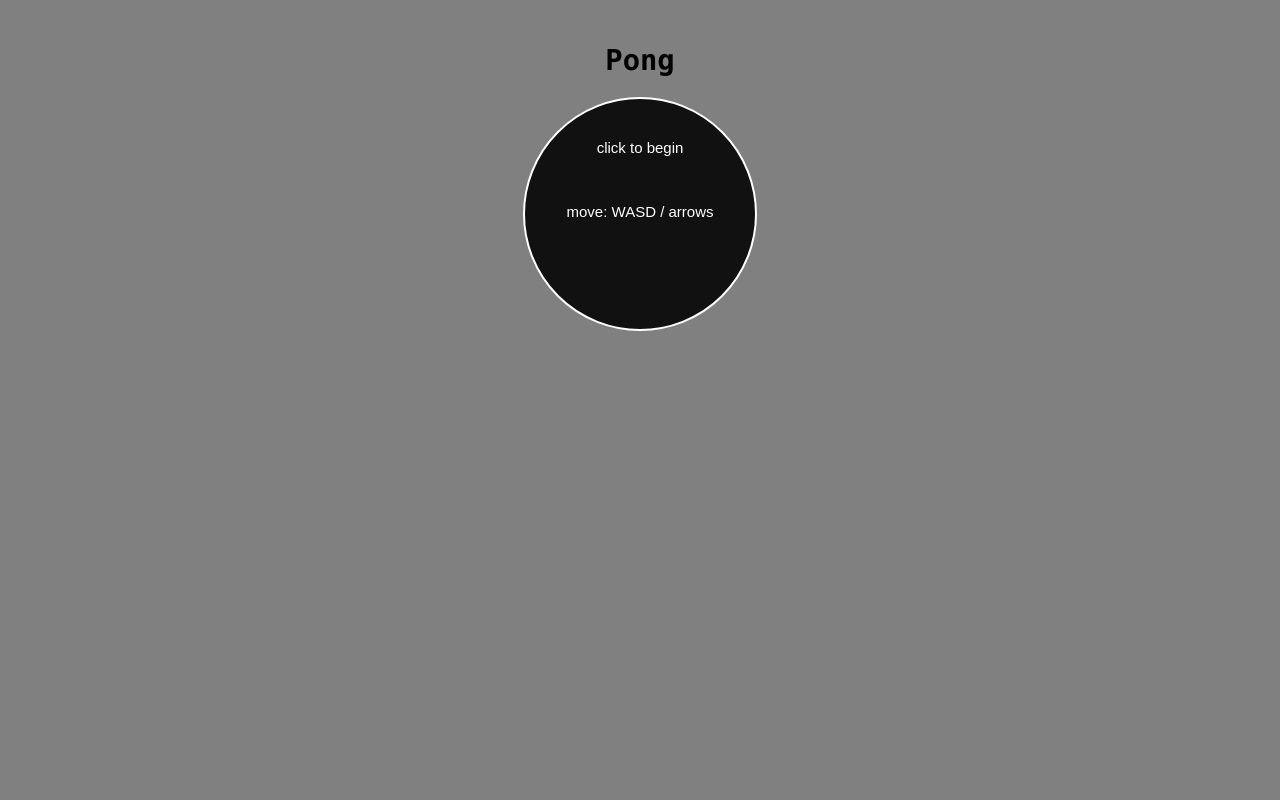
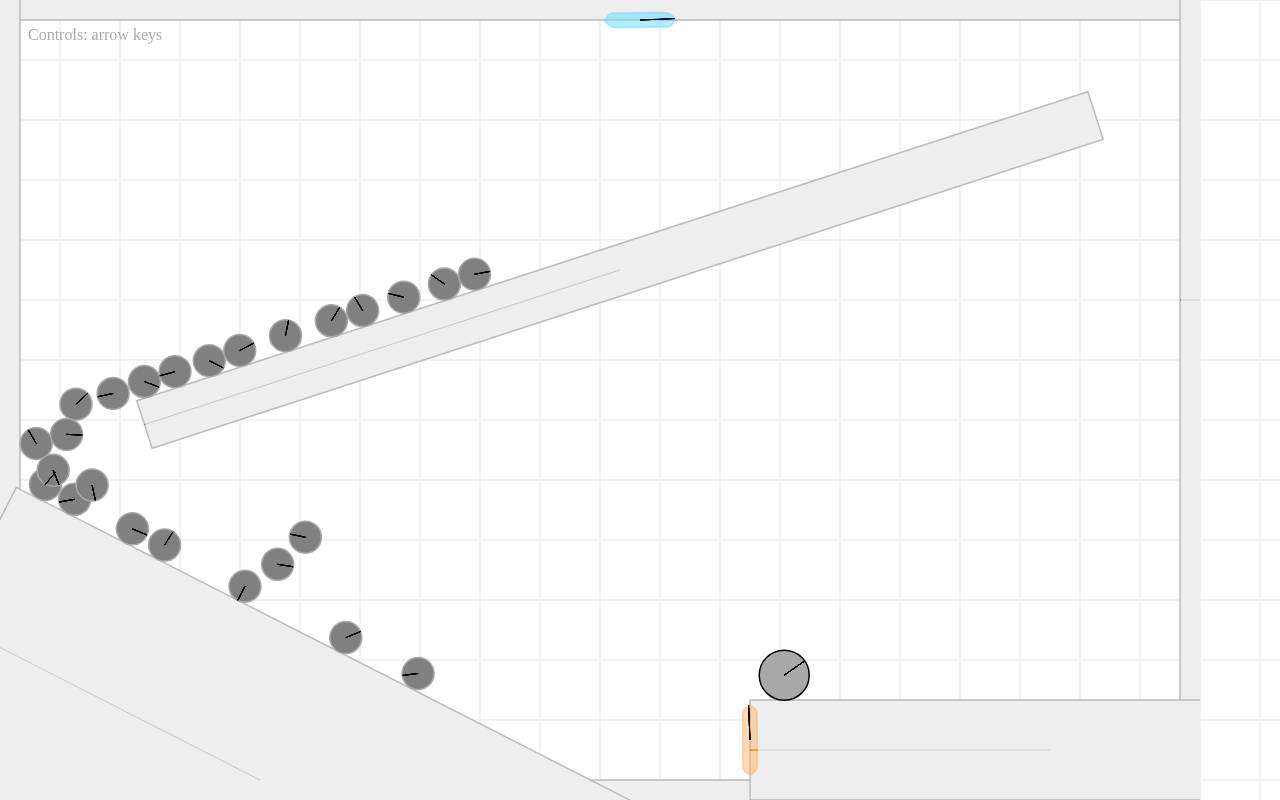
Before and after one commit to deniztetik/super-pong, a website: page client/index.html in a window 1280 px wide. Drawn offline with Linux system fonts and the light colour scheme; animation ran at ten frames a second.

Commit message:
replaced template with platformer v0.3

```diff
--- a/client/css/style.css
+++ b/client/css/style.css
@@ -1,35 +1,21 @@
+svg {
+  position: fixed;
+  top: 0;
+  left: 0;
+  height: 100%;
+  width: 100%;
+  z-index: -1;
+}
+body {
+  background-color: white;
+  color: darkgrey;
 
-body {
-  background-color: grey;
-  color: black;
-  font-family: "Lucida Console", Monaco, monospace;
-  font-size: 90%;
 }
-#hud {
-  font-size: 100%;
-  text-align: center;
-}
-
 canvas {
+  max-width: 100%;
+  max-height: 100%;
   position: absolute;
   left: 0;
   top: 0;
-  z-index: -1;
+  z-index: 1;
 }
-#pongSplash {
-  margin: auto;
-  text-align: center;
-  width: 180px;
-  height: 180px;
-  font: 15px arial, sans-serif;
-  color: white;
-  background-color: #111;
-  border-style: solid;
-  border-color: white;
-  border-width: 2px;
-  padding-top: 25px;
-  padding-bottom: 25px;
-  padding-right: 25px;
-  padding-left: 25px;
-  border-radius: 50%;
-}
--- a/client/index.html
+++ b/client/index.html
@@ -2,20 +2,18 @@
 <html >
   <head>
     <meta charset="UTF-8">
-    <title>super Pong(matter.js)</title>
+    <title>platformer v0.3 (matter.js)</title>
     <link rel="stylesheet" href="css/style.css">
   </head>
   <body>
+    <svg>
+      <g id="grid" stroke="#f2f2f2">
+        <line x1="0" y1="0" x2="3000" y2="0" style="stroke-dasharray:1,58,1,0;stroke-width:3000;"/>
+        <line x1="0" y1="0" x2="0" y2="3000" style="stroke-dasharray:1,58,1,0;stroke-width:3000;"/>
+      </g>
+    </svg>
     <br>
-    <div id='hud'>
-      <h1>Pong</h1>
-      <div id='pongSplash' onclick="superPong()">
-        <p>click to begin</p>
-        <br>
-        <p>move: WASD / arrows</p>
-      </div>
-    </div>
-    <script src='bower_components/jquery/dist/jquery.min.js'></script>
+    &nbsp;&nbsp;&nbsp;&nbsp;&nbsp;Controls: arrow keys
     <script src='bower_components/Matter/build/matter.min.js'></script>
     <script src="js/index.js"></script>
   </body>
--- a/client/js/index.js
+++ b/client/js/index.js
@@ -1,84 +1,299 @@
-function superPong() {
- //global game values
- var game = {
-   round: 0
-  //  players: [player1, player2]
+//  http://brm.io/matter-js/docs/
+//  http://brm.io/matter-js/demo/#mixed
+//  https://github.com/liabru/matter-js/blob/master/demo/js/Demo.js
+//  https://en.wikipedia.org/wiki/Rotation_matrix
+
+/*    ideas
+change the collision filter group for the body the portal is on
+if the player touches the portal make the player not able to collide with the wall
+add in some invisible edges to the portal
+if the player's center touches the portal teleport to the other portal
+make portals fireable with ray casting  (consider using point checks, not raycasting)
+  https://github.com/liabru/matter-js/issues/181
+
+
+*/
+
+function rotateVector(vector, angle) {
+  return {
+    x: vector.x * Math.cos(angle) - vector.y * Math.sin(angle),
+    y: vector.x * Math.sin(angle) + vector.y * Math.cos(angle)
+  }
 }
 
-  //looks for key presses and logs them
-  var keys = [];
-  $("body").on("keydown", function(e) {
-    keys[e.keyCode] = true;
-  });
-  $("body").on("keyup", function(e) {
-    keys[e.keyCode] = false;
-  });
 
-  // module aliases
+//game objects values
+var game = {
+  cycle: 0,
+  width: 1200,
+  height: 800,
+}
+
 var Engine = Matter.Engine,
+  Render = Matter.Render,
   World = Matter.World,
   Events = Matter.Events,
-   Composite = Matter.Composite,
-    Vertices = Matter.Vertices,
   Body = Matter.Body,
+  //Composites = Matter.Composites,
   Bodies = Matter.Bodies;
 
 // create an engine
 var engine = Engine.create();
-  //turn off gravity
-  engine.world.gravity.y = 0;
+
+var render = Render.create({
+  element: document.body,
+  engine: engine,
+  options: {
+    width: game.width, //window.outerWidth,
+    height: game.height, //window.innerHeight,
+    pixelRatio: 1,
+    background: 'rgba(255, 0, 0, 0.0)',
+    wireframeBackground: '#222',
+    enabled: true,
+    wireframes: false,
+    showVelocity: false,
+    showAngleIndicator: true,
+    showCollisions: false,
+  }
+});
+
+//add the walls
+var offset = 5;
+World.add(engine.world, [
+  Bodies.rectangle(400, -offset, game.width * 2 + 2 * offset, 50, {
+    isStatic: true
+  }),
+  Bodies.rectangle(400, game.height + offset, game.width * 2 + 2 * offset, 50, {
+    isStatic: true
+  }),
+  Bodies.rectangle(game.width + offset, 300, 50, game.height * 2 + 2 * offset, {
+    isStatic: true
+  }),
+  Bodies.rectangle(-offset, 300, 50, game.height * 2 + 2 * offset, {
+    isStatic: true
+  })
+]);
+
+// add some ramps to the world for the bodies to roll down
+World.add(engine.world, [
+  //Bodies.rectangle(200, 150, 700, 20, { isStatic: true, angle: Math.PI * 0.06 }),
+  Bodies.rectangle(620, 270, 1000, 50, {
+    isStatic: true,
+    angle: -Math.PI * 0.1
+  }),
+  Bodies.rectangle(260, 780, 700, 300, {
+    isStatic: true,
+    angle: Math.PI * 0.15
+  }),
+  Bodies.rectangle(1050, 750, 600, 100, {
+    isStatic: true,
+    //angle: -Math.PI * 0.1
+  }),
+]);
+
+//adds some balls
+for(var i = 0; i<25;i++){
+  World.add(engine.world, Bodies.circle(400,200,16,{
+    density: 0.0005,
+    friction: 0,//0.05,
+    frictionStatic: 0.5,
+    frictionAir: 0.001,
+    restitution: 0.5,
+    portal: -1, // 0,1 for each portal  and -1 for no portal
+    render:{
+      strokeStyle:'darkgrey',
+      fillStyle:'grey'
+    },
+  })
+)}
+//add portals
+var portal0 = Bodies.rectangle(900-150, game.height-60, 70, 15, {
+  portal: 0,
+  chamfer: { radius: 10 },
+  isStatic: true,
+  isSensor: true,
+  render:{ //orange
+    strokeStyle:'#ffb366',
+    fillStyle:'#ffb366',
+    //lineWidth: 20,
+    opacity: 0.5,
+  },
+  angle: Math.PI*0.5
+})
+
+var portal1 = Bodies.rectangle(640, 0+20, 70, 15, {
+  portal: 1,
+  chamfer: { radius: 10 },
+  isStatic: true,
+  isSensor: true,
+  render:{ //blue
+    strokeStyle:'#66d9ff',
+    fillStyle:'#66d9ff',
+    opacity: 0.5,
+  },
+  angle: Math.PI//Math.PI*0.5
+})
+
+//add the player
+const playerRadius = 25
+var player = Bodies.circle(800, game.height-200, playerRadius, {
+  density: 0.001,
+  friction: 0.7,
+  frictionStatic: 0,
+  frictionAir: 0.005,
+  restitution: 0.3,
+  ground: false,
+  jumpCD: 0,
+  portal: -1, // 0,1 for each portal  and -1 for no portal
+  collisionFilter:{
+    category: 1,
+    group: 1,
+    mask: 1
+  },
+  render:{
+    strokeStyle:'black',
+    fillStyle:'darkgrey'
+  },
+});
+player.collisionFilter.group = -1
+
+//this sensor check if the player is on the ground to enable jumping
+var playerSensor = Bodies.rectangle(0, 0, playerRadius, 5, {
+  isSensor: true,
+  render:{
+    visible: false
+  },
+  //isStatic: true,
+})
+playerSensor.collisionFilter.group = -1
+
+//populate world
+World.add(engine.world, [player, playerSensor, portal0, portal1]);
+
+//looks for key presses and logs them
+var keys = [];
+document.body.addEventListener("keydown", function(e) {
+  keys[e.keyCode] = true;
+});
+document.body.addEventListener("keyup", function(e) {
+  keys[e.keyCode] = false;
+});
+
+function playerGroundCheck(event, ground) { //runs on collisions events
+  var pairs = event.pairs
+  for (var i = 0, j = pairs.length; i != j; ++i) {
+    var pair = pairs[i];
+    if (pair.bodyA === playerSensor) {
+      player.ground = ground;
+    } else if (pair.bodyB === playerSensor) {
+      player.ground = ground;
+    }
+  }
+}
+
+function touchingPortals(event,pEnter,pExit){
+  var pairs = event.pairs;
+  var d = {x:0,y:0};
+  for (var i = 0, j = pairs.length; i != j; ++i) {
+    var pair = pairs[i];
+    if (pair.bodyB === pEnter && pair.bodyA.portal != pEnter.portal) {
+      //body exiting the portal keeps track of what portal they just left so they don't renter
+      pair.bodyA.portal = pExit.portal;
+      d = {
+        x: -(pEnter.position.x - pair.bodyA.position.x)*0.5,
+        y: (pEnter.position.y - pair.bodyA.position.y)*0.5
+      }
+      Body.setPosition(pair.bodyA, pExit.position);
+      Body.translate(pair.bodyA, d);
+      // rotate velocity
+      Matter.Body.setVelocity(pair.bodyA, rotateVector(pair.bodyA.velocity,pExit.angle-pEnter.angle))
+    } else if (pair.bodyA === pEnter && pair.bodyB.portal != pEnter.portal) {
+      //body exiting the portal keeps track of what portal they just left so they don't renter
+      pair.bodyB.portal = pExit.portal;
+      d = {
+        x: -(pEnter.position.x - pair.bodyB.position.x)*0.5,
+        y: (pEnter.position.y - pair.bodyB.position.y)*0.5
+      }
+      Body.setPosition(pair.bodyB, pExit.position);
+      Body.translate(pair.bodyB, d);
+      // rotate velocity
+      Matter.Body.setVelocity(pair.bodyB, rotateVector(pair.bodyB.velocity,pExit.angle-pEnter.angle))
+    }
+    /* if (pair.bodyB === portal1) {
+      Body.setPosition(pair.bodyA, portal0.position)
+    } else if (pair.bodyA === portal1) {
+      Body.setPosition(pair.bodyB, portal0.position)
+    } */
+  }
+}
+
+function exitingPortal(event, portal){
+  var pairs = event.pairs
+  for (var i = 0, j = pairs.length; i != j; ++i) {
+    var pair = pairs[i];
+    if (pair.bodyA === portal) {
+      pair.bodyB.portal = -1;
+    } else if (pair.bodyB === portal) {
+      pair.bodyA.portal = -1;
+    }
+  }
+}
+
+
+//at the start of a colision for player
+Events.on(engine, "collisionStart", function(event) {
+  playerGroundCheck(event, true)
+  touchingPortals(event,portal0,portal1);
+  touchingPortals(event,portal1,portal0);
+});
+//ongoing checks for collisions for player
+Events.on(engine, "collisionActive", function(event) {
+  playerGroundCheck(event, true)
+});
+//at the end of a colision for player set ground to false
+Events.on(engine, 'collisionEnd', function(event) {
+  playerGroundCheck(event, false);
+  exitingPortal(event,portal0);
+  exitingPortal(event,portal1);
+})
+
+Events.on(engine, "afterTick", function(event) {
+  //set sensor velocity to zero so it collides properly
+  Matter.Body.setVelocity(playerSensor, {
+      x: 0,
+      y: 0
+    })
+    //move sensor to below the player
+  Body.setPosition(playerSensor, {
+    x: player.position.x,
+    y: player.position.y + playerRadius
+  });
+});
+
+Events.on(engine, "beforeTick", function(event) {
+  game.cycle++;
+  //jump
+  if (keys[38] && player.ground && player.jumpCD < game.cycle) {
+    player.jumpCD = game.cycle + 10; //adds a cooldown to jump
+    player.force = {
+      x: 0,
+      y: -0.07
+    };
+  }
+  //spin left and right
+  const spin = 0.05;
+  const limit = 0.3;
+  if (keys[37] && player.angularVelocity > -limit) {
+    player.torque = -spin;
+  } else {
+    if (keys[39] && player.angularVelocity < limit) {
+      player.torque = spin;
+    }
+  };
+});
+
 // run the engine
 Engine.run(engine);
 
-  function addWalls() { // look at this function and the one below to figure out how to add players
-    //add the walls
-    var wallSettings = {
-      size: 200,
-      isStatic: true,
-      render: {
-        restitution: 0,
-        fillStyle: 'rgba(0, 0, 0, 0.0)',
-        strokeStyle: '#00ffff'
-      }
-    };
-    World.add(engine.world, [
-      Bodies.rectangle(game.width * 0.5, -wallSettings.size * 0.5, game.width, wallSettings.size, wallSettings), //top
-      Bodies.rectangle(game.width * 0.5, game.height + wallSettings.size * 0.5, game.width, wallSettings.size, wallSettings), //bottom
-      Bodies.rectangle(-wallSettings.size * 0.5, game.height * 0.5, wallSettings.size, game.height + wallSettings.size * 2, wallSettings), //left
-      Bodies.rectangle(game.width + wallSettings.size * 0.5, game.height * 0.5, wallSettings.size, game.height + wallSettings.size * 2, wallSettings) //right
-    ]);
-  }
-
-  //add the masses
-  var mass = [];
-  //
-  function addPlayer() {
-  //   //add the player object as the first mass in the array
-  //   mass.push();
-  //   //var arrow = Vertices.fromPath('100 0 75 50 100 100 25 100 0 50 25 0');
-  //   var arrow = Vertices.fromPath('0 15 -10 -15 10 -15');
-  //   mass[0] = Matter.Bodies.fromVertices(Math.random() * game.width, Math.random() * game.height, arrow, {
-  //     //density: 0.001,
-  //     alive: true,
-  //     thrust: 0.00012, //forward acceleration, if mass goes up this needs to go up
-  //     yaw: 0.0007, //angular acceleration, needs to be higher with  larger mass
-  //     friction: 0,
-  //     frictionStatic: 0,
-  //     frictionAir: 0,
-  //     restitution: 0, //bounce 1 = 100% elastic
-  //     rotationLimit: 0.05, //max acceleration for player in radians/cycle
-  //     angularFriction: 0.98, // 1 = no friction,  0.9 = high friction
-  //     durability: 1,
-  //     fireCD: 0,
-  //     lastPlayerVelocity: {
-  //       x: 0,
-  //       y: 0
-  //     },
-  //   });
-  //   World.add(engine.world, mass[0]);
-  }
-
-  function controls() {
-    // type stuff here
-  }
-}
+// run the renderer
+Render.run(render);
```
Lines whose indentation alone changed are shown as unchanged.
